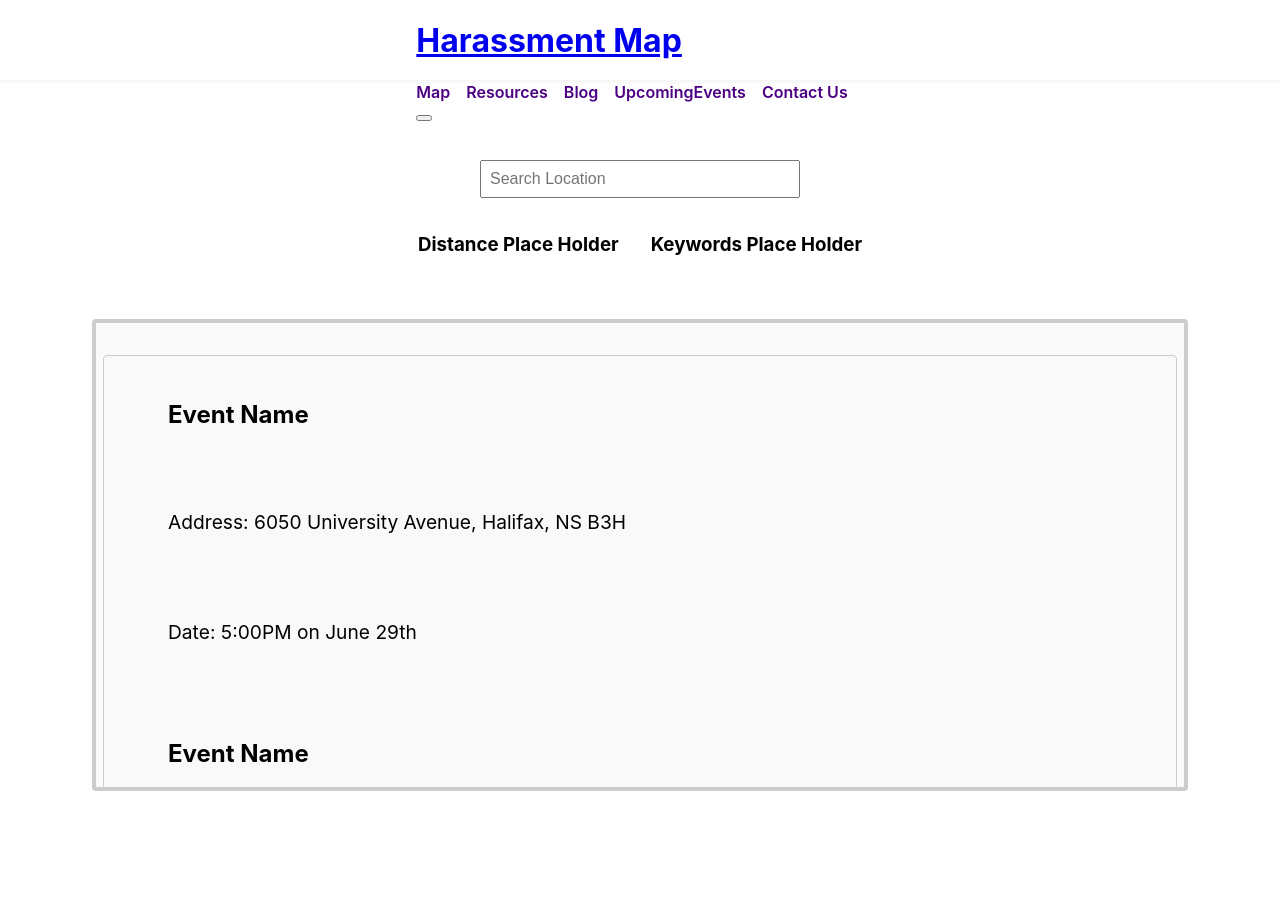
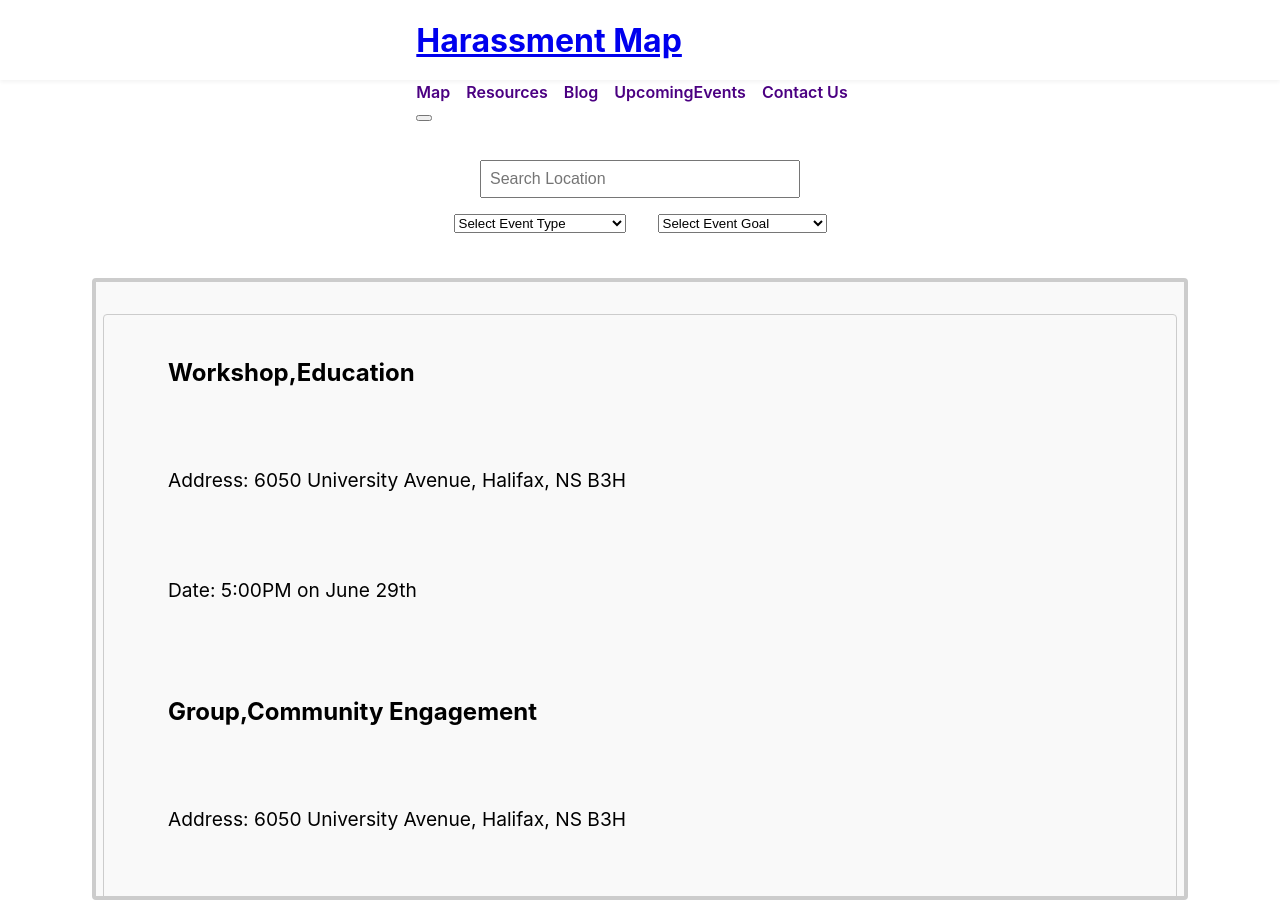
Before and after one commit to M-Vietinghoff/WSHAwarenessWebsite, a React (Create React App) app in the folder my-app/: page /UpcomingEvents in a window 1280 px wide. Before the commit the page ends 800 px from the top, so only its background shows below. Built offline with nearby package versions, Linux system fonts and the light colour scheme.

Commit message:
Add Keyword Search by two sets of keywords

```diff
--- a/my-app/src/index.css
+++ b/my-app/src/index.css
@@ -20,7 +20,7 @@ code {
   display: flex;
   flex-direction: column;
   align-items: center;
-  height: 800px;
+  height: 550px;
   width: 80%;
   overflow-y: auto;
   padding: 2rem;
--- a/my-app/src/pages/UpcomingEvents.jsx
+++ b/my-app/src/pages/UpcomingEvents.jsx
@@ -9,6 +9,25 @@ export default function UpcomingEvents() {
   const Event3 = useRef(null);
   const Event4 = useRef(null);
   const Event5 = useRef(null);
+  const [selectedEventKeyword, setSelectedEventKeyword] = useState("");
+  const [selectedKeyword, setSelectedKeyword] = useState("");
+
+  const eventKeywords = {
+  Event1: { EventType: "Workshop", Goal: "Education" },
+  Event2: { EventType: "Gathering/Group Support", Goal: "Community Engagement" },
+  Event3: { EventType: "Lecture/Keynote", Goal: "Education" },
+  Event4: { EventType: "Workshop", Goal: "Provide Support" },
+  Event5: { EventType: "Lecture/Keynote", Goal: "Community Engagement" }
+  };
+
+  //Determine visibility
+  const isEventVisible = (eventKey) => {
+  const event = eventKeywords[eventKey];
+  const matchesType = !selectedKeyword || event.EventType === selectedKeyword;
+  const matchesGoal = !selectedEventKeyword || event.Goal === selectedEventKeyword;
+  return matchesType && matchesGoal;
+  };
+  const visibleEventKeys = ["Event1", "Event2", "Event3", "Event4", "Event5"].filter(isEventVisible);
 
 
   //Scrolling through events functionality
@@ -29,41 +48,59 @@ export default function UpcomingEvents() {
         <input type="text" placeholder="Search Location" className="searchInput" />
 
         <div className="searchRow">
-         <h3 className="text-2xl font-bold">Distance Place Holder</h3>
-          <h3 className="text-2xl font-bold">Keywords Place Holder</h3>
+
+          {/* Search by keyword by event type and */}
+          <select className="keywordDropdown border p-2 rounded" value={selectedKeyword} onChange={(e) => setSelectedKeyword(e.target.value)} >
+            <option value="">Select Event Type</option>
+            <option value="Workshop">Workshop</option>
+            <option value="Lecture/Keynote">Lecture/Keynote</option>
+            <option value="Gathering/Group Support">Gathering/Group Support</option>
+          </select>
+          {/*keyword search 2...*/}
+          <select
+            className="keywordDropdown border p-2 rounded" value={selectedEventKeyword} onChange={(e) => setSelectedEventKeyword(e.target.value)}>
+            <option value="">Select Event Goal</option>
+            <option value="Education">Education</option>
+            <option value="Provide Support">Provide Support</option>
+            <option value="Community Engagement">Community Engagement</option>
+          </select>
+
         </div>
       </div>
 
-        <div className="EventsContainer" style={{ height: "400px", overflowY: "auto"}}>
-
+          {visibleEventKeys.length === 0 ? (
+          <p className="text-gray-500 italic">No events match your filters.</p>
+          ) : (
+           <div className="EventsContainer">
           <div className="allEvents">
-          <ul onClick={() => scrollSection(Event1)} ref={Event1} className="Event1">
-            <li className="Name">Event Name</li>
+          <ul onClick={() => scrollSection(Event1)} ref={Event1} className="Event1" style={{ display: isEventVisible("Event1") ? "block" : "none" }}>
+            <li className="Name">Workshop,Education</li>
             <li className="Address1">Address: 6050 University Avenue, Halifax, NS B3H</li>
             <li className="Date1">Date: 5:00PM on June 29th</li>
           </ul>
-          <ul onClick={() => scrollSection(Event2)} ref={Event2} className="Event2">
-            <li className="Name">Event Name</li>
+          <ul onClick={() => scrollSection(Event2)} ref={Event2} className="Event2" style={{ display: isEventVisible("Event2") ? "block" : "none" }}>
+            <li className="Name">Group,Community Engagement</li>
             <li className="Address1">Address: 6050 University Avenue, Halifax, NS B3H</li>
             <li className="Date1">Date: 8:00PM on June 29th</li>
           </ul>
-          <ul onClick={() => scrollSection(Event3)} ref={Event3} className="Event3">
-            <li className="Name">Event Name</li>
+          <ul onClick={() => scrollSection(Event3)} ref={Event3} className="Event3" style={{ display: isEventVisible("Event3") ? "block" : "none" }}>
+            <li className="Name">Lecture,Education</li>
             <li className="Address1">Address: 6050 University Avenue, Halifax, NS B3H</li>
             <li className="Date1">Date: 10:00PM on June 29th</li>
           </ul>
-          <ul onClick={() => scrollSection(Event3)} ref={Event4} className="Event3">
-            <li className="Name">Event Name</li>
+          <ul onClick={() => scrollSection(Event4)} ref={Event4} className="Event4" style={{ display: isEventVisible("Event4") ? "block" : "none" }}>
+            <li className="Name">Workshop,Support</li>
             <li className="Address1">Address: 6050 University Avenue, Halifax, NS B3H</li>
             <li className="Date1">Date: 11:00PM on June 29th</li>
           </ul>
-          <ul onClick={() => scrollSection(Event3)} ref={Event5} className="Event3">
-            <li className="Name">Event Name</li>
+          <ul onClick={() => scrollSection(Event5)} ref={Event5} className="Event5" style={{ display: isEventVisible("Event5") ? "block" : "none" }}>
+            <li className="Name">Lecture, Community</li>
             <li className="Address1">Address: 6050 University Avenue, Halifax, NS B3H</li>
             <li className="Date1">Date: 12:00PM on June 29th</li>
-          </ul>
-          </div>
+           </ul>
         </div>
+        </div>
+      )}
      </div>
     );
   }
```
